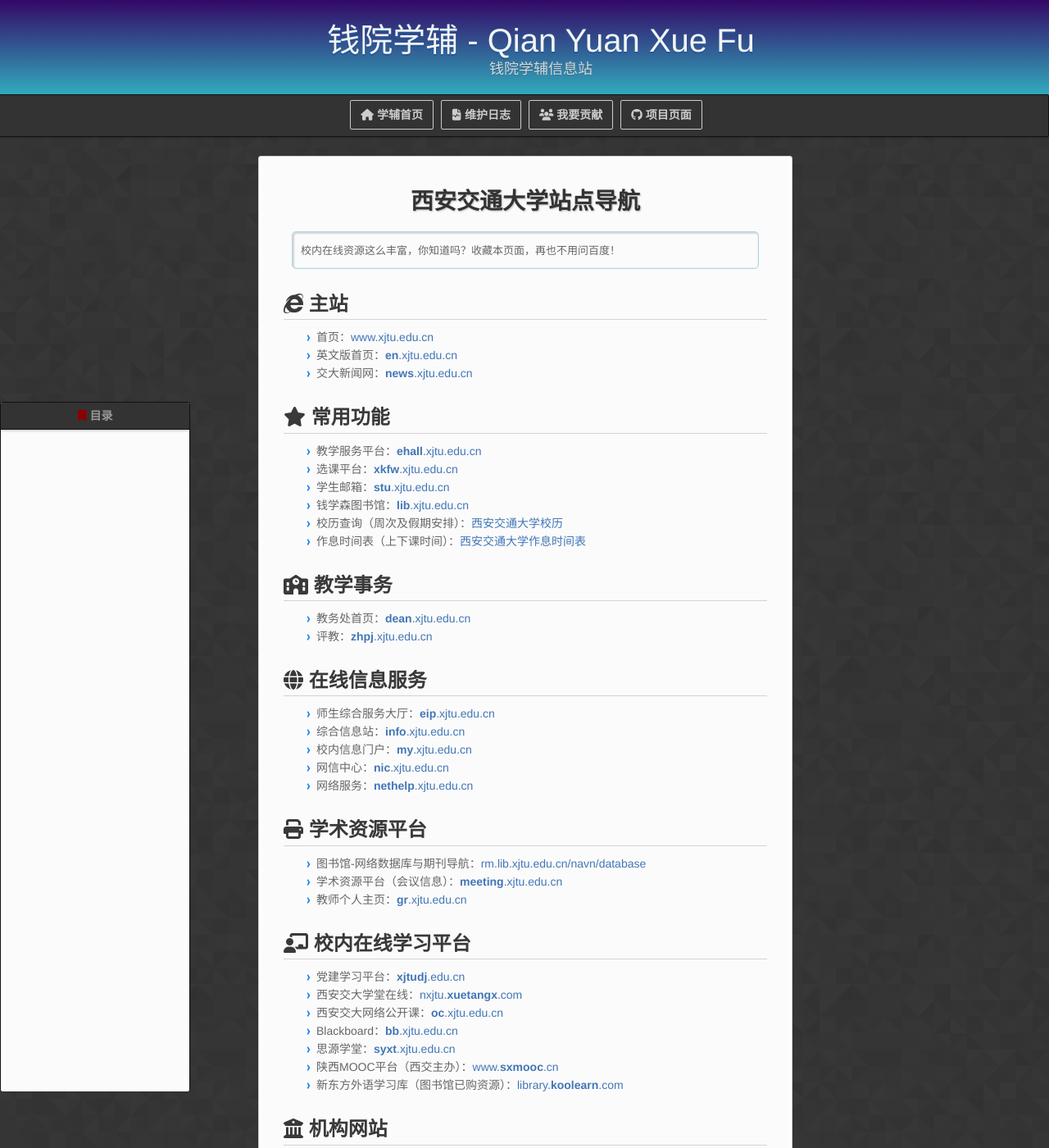
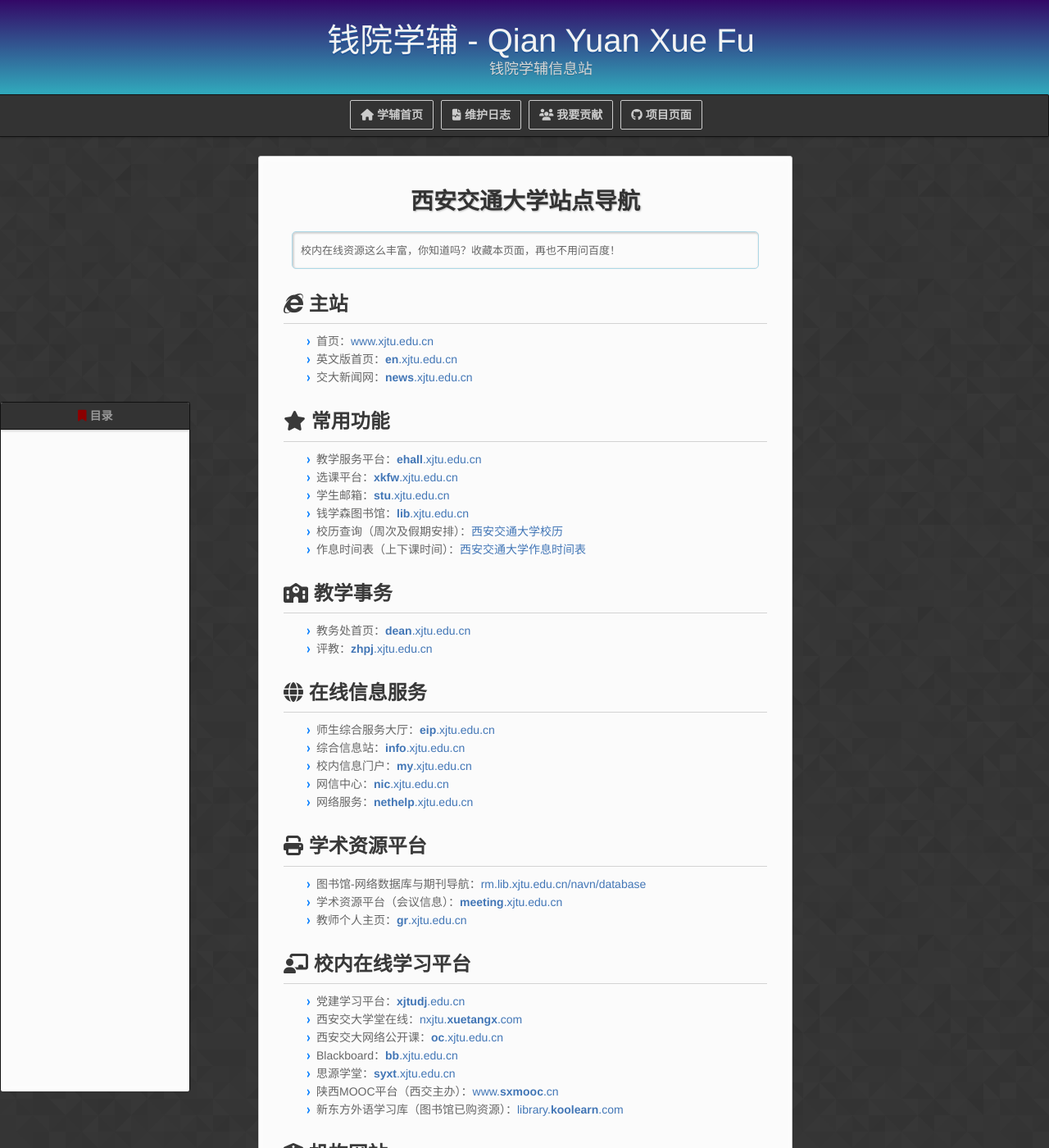
Before and after one commit to qyxf/qyxf.github.io, a Jekyll site: the page built from navigator.md, in a window 1280 px wide and 1400 px high. Shown: the whole window at 82% size. Built offline with Jekyll 4.4.1, drawn with Linux system fonts in a browser that asks for light colours; nearby versions of some CDN libraries; some web fonts are replaced; our own code applies the rules of GitHub Pages for plain Markdown files; comment, search, counter and statistics services are not loaded.

Commit message:
Fix headings and table color

```diff
--- a/assets/css/style.scss
+++ b/assets/css/style.scss
@@ -36,8 +36,12 @@
 /* 二级标题：附加底线与顶部间距 */
 section h2 {
     border-bottom: 1px solid lightgray;
-    padding-bottom: 5px;
-    margin-top: 30px;
+    padding: 10px 0;
+    margin-top: 20px;
+}
+
+section h3 {
+    padding: 2px 0;
 }
 
 /* 导航栏：颜色替换为蓝色（原为黄色） */
@@ -160,10 +164,8 @@
 
 /* 标题头部：消除特殊性 */
 th {
-    border: 1px solid #e5e5e5;
+    border-top: 1px solid #e5e5e5;
     color: inherit!important;
-    border-left: 1px solid #ffcc00;
-    border-right: 1px solid #ffcc00;
 }
 
 /* 导航菜单：清除原有样式，交由外部容器决定 */
```
